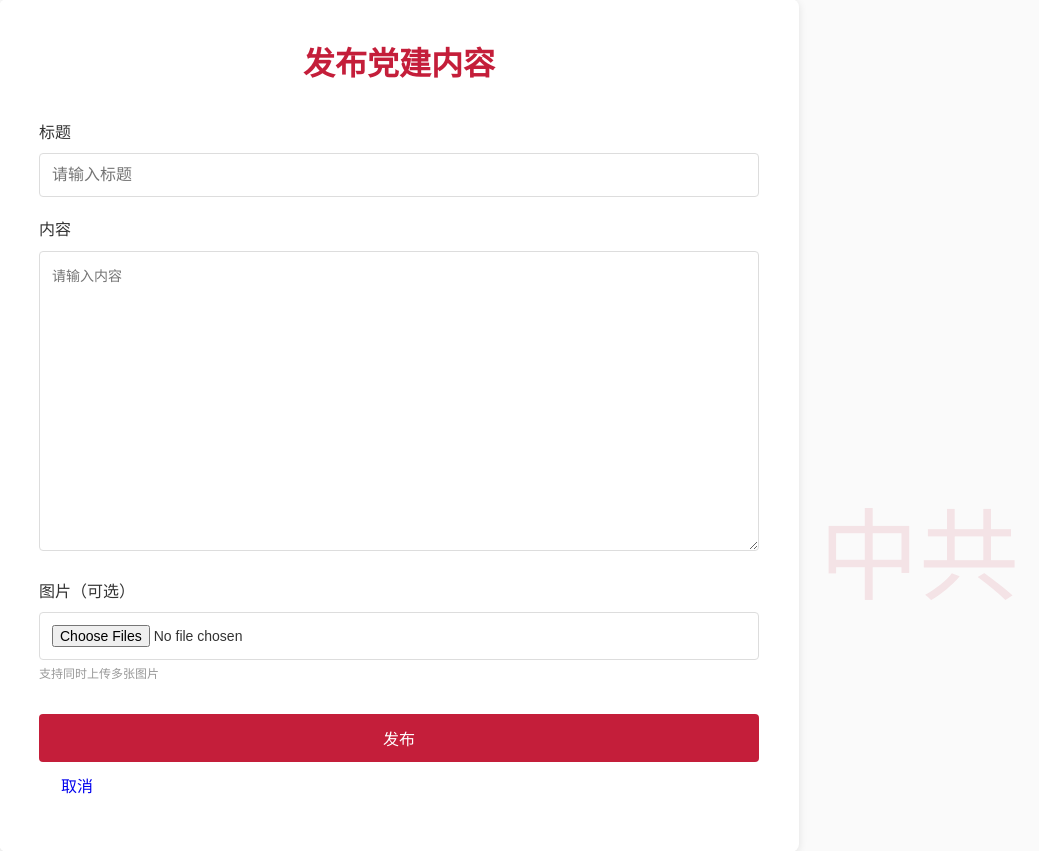
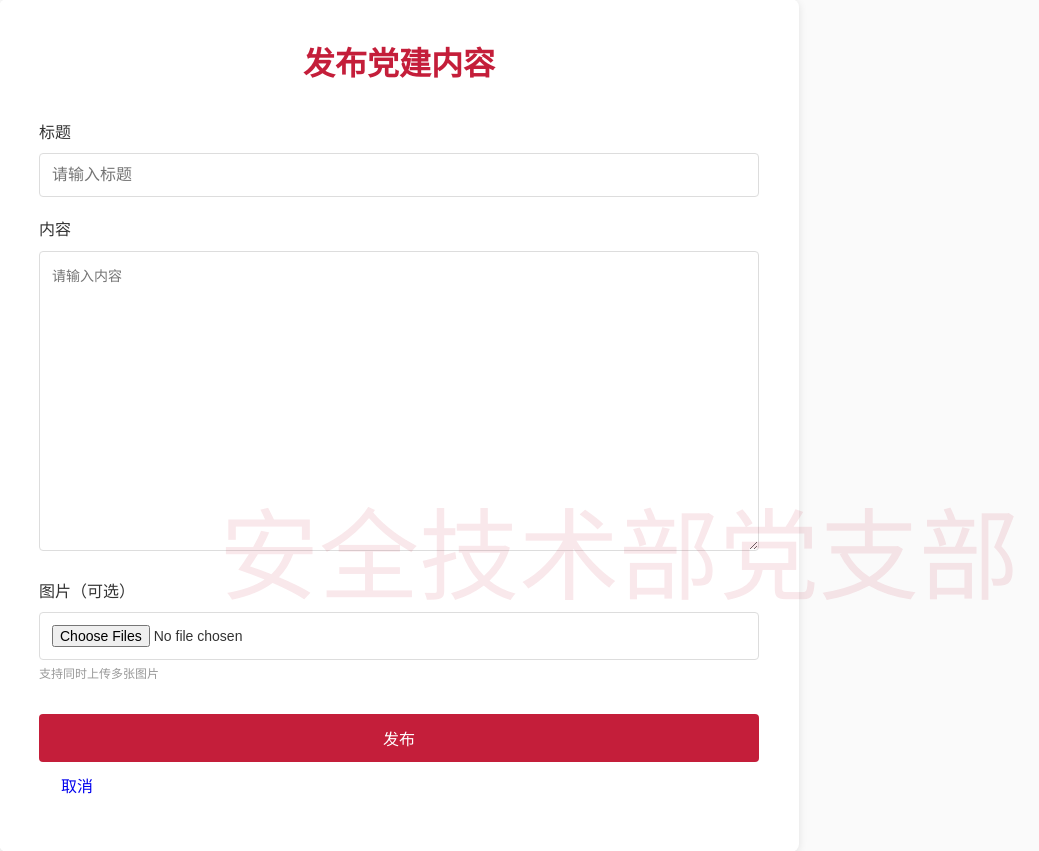
Before and after one commit to HeHeHePerson/AI_vibe_coding_partybuild, a Flask app: page /create in a window 1280 px wide. Shown: the part 143-994 px from the top of the page, without its empty margins (241-1280 px from the left). Run offline with Flask 3, Linux system fonts and the light colour scheme; the visitor is signed in with stand-in values (Sample User, id 1).

Commit message:
fix: 修改底部显示文字
将"中共"改为"安全技术部党支部"

Co-Authored-By: Claude <noreply@anthropic.com>
Co-authored-by: monkeycode-ai <monkeycode-ai@chaitin.com>

```diff
--- a/webapp/templates/base.html
+++ b/webapp/templates/base.html
@@ -30,8 +30,8 @@
         {% block content %}{% endblock %}
     </main>
 
-    <!-- 红旗装饰 -->
-    <div class="flag-decoration">&#x4E2D;&#x5171;</div>
+    <!-- 底部信息 -->
+    <div class="flag-decoration">安全技术部党支部</div>
 
     <script src="/static/js/main.js"></script>
     {% block extra_js %}{% endblock %}
```
